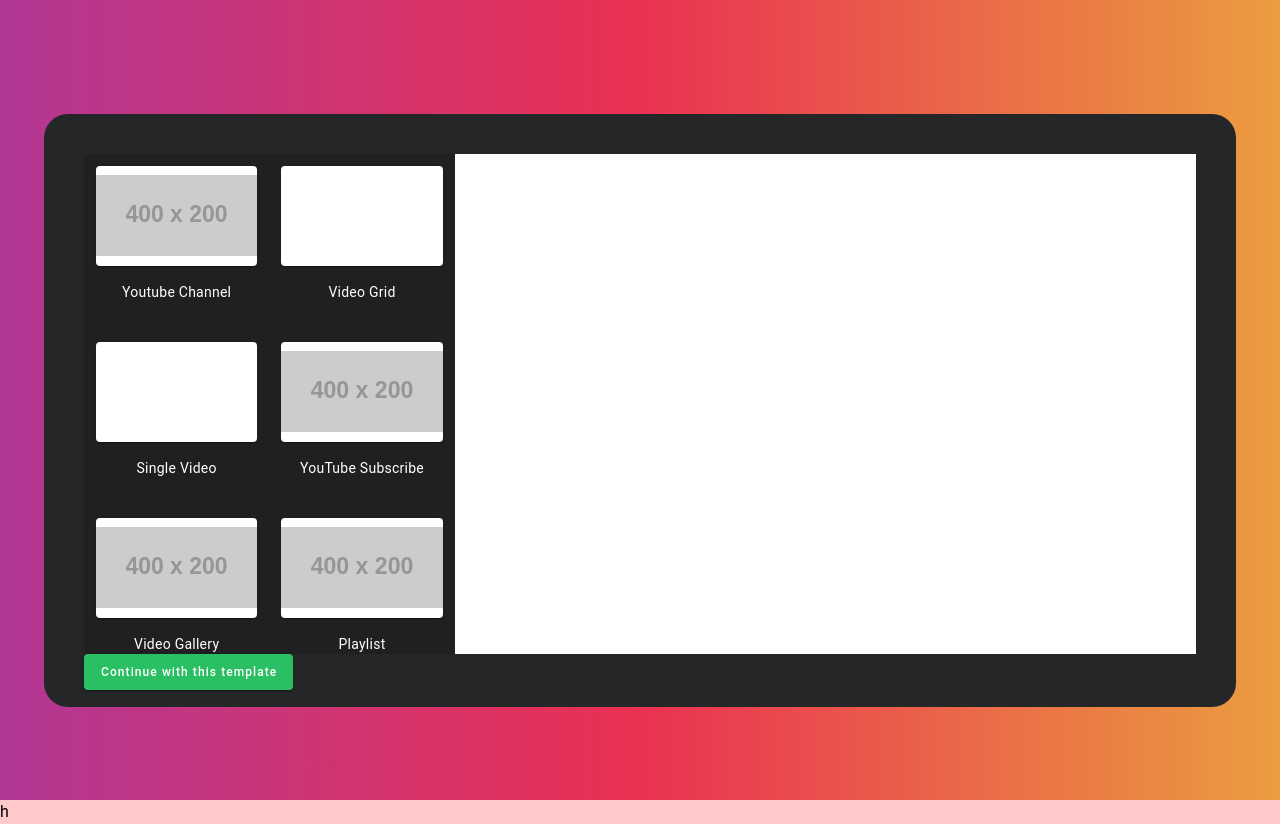
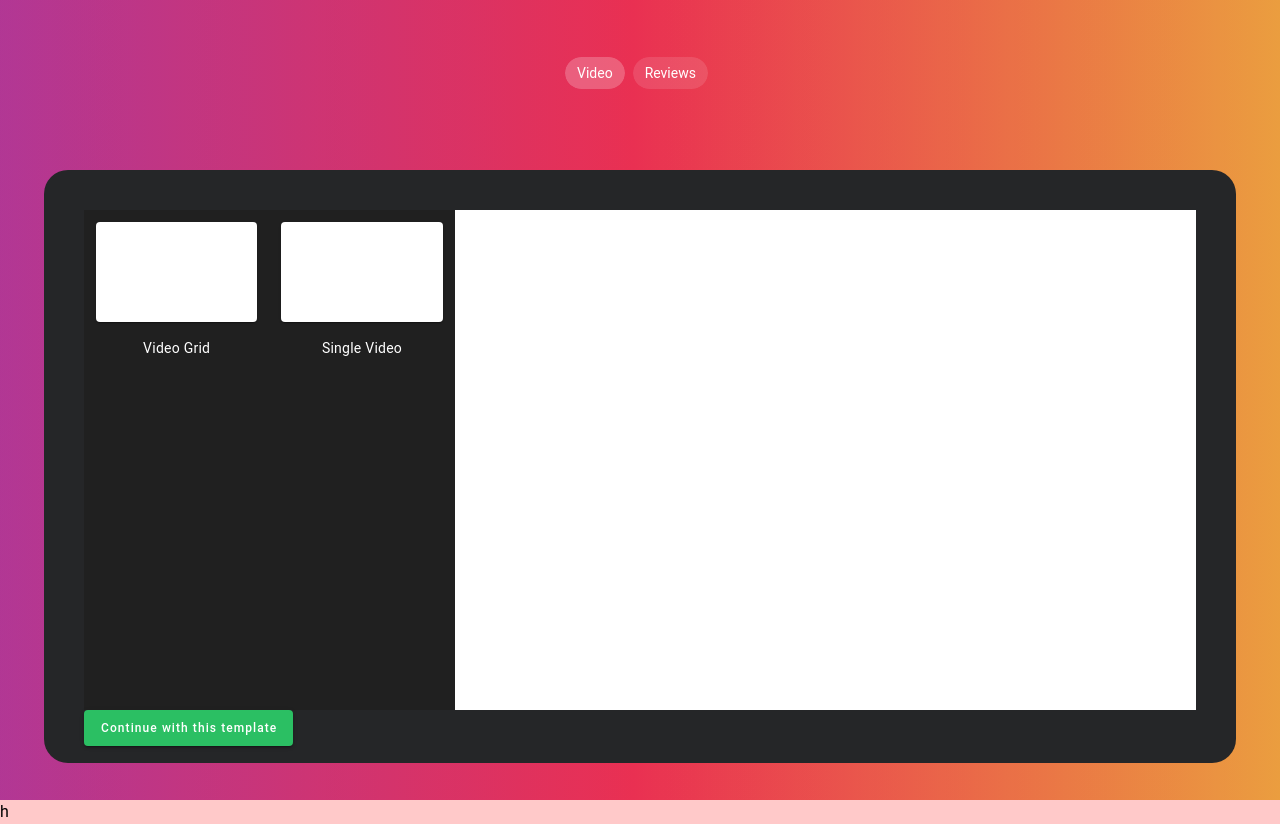
Before and after one commit to Robzm/api-widget, a Vue app: page / in a window 1280 px wide. Built offline with nearby package versions, Linux system fonts and the light colour scheme.

Commit message:
refactor

```diff
--- a/src/components/dashboard.vue
+++ b/src/components/dashboard.vue
@@ -3,17 +3,15 @@
         style="background: linear-gradient(0deg, rgba(0, 0, 0, .08) 0%, rgba(0, 0, 0, .08) 100%), linear-gradient(90deg, #a83fbe -20.16%, #fd3459 49.45%, #ffc73f 112.16%);">
         <v-container class="d-flex justify-center align-center fill-height">
 
-            <!-- <v-card-title class="text-h4 font-weight-bold mb-4">
-                Select a Template
-            </v-card-title>
 
 
-            <v-chip-group v-model="selectedCategory" mandatory>
-                <v-chip v-for="category in categories" :key="category" :value="category"
-                    @click="filterTemplates(category)">
+
+            <v-chip-group v-model="selectedCategory" mandatory >
+                <v-chip v-for="category in categories" :key="category" :value="category" class="text-white"
+                    >
                     {{ category }}
                 </v-chip>
-            </v-chip-group> -->
+            </v-chip-group>
 
             <!-- Contenedor Principal  -->
             <v-row class="mt-2 bg-[#252628] pa-10 rounded-xl " style="height: 593px; width: 1200px; overflow: hidden; ">
@@ -41,15 +39,16 @@
 
                     <v-card v-if="selectedTemplate" class="sticky-card ">
 
-                        <v-card-text class="bg-[#fff]">
+                        <v-card-text >
 
-                            <single-video v-if="selectedTemplate.title === 'Single Video'" />
+                            <reviews v-if="selectedTemplate.title === 'Slider'" :key="'slider-' + selectedTemplate.id"/>
+
+                            <single-video v-else-if="selectedTemplate.title === 'Single Video'" />
                             <grid-video v-else-if="selectedTemplate.title === 'Video Grid'" />
                             <youtube-channel v-else-if="selectedTemplate.title === 'Youtube Channel'" />
 
-                            <!-- <v-btn color="primary" @click="applyTemplate">
-                    Apply this Template
-                  </v-btn> -->
+
+
                         </v-card-text>
                     </v-card>
 
@@ -72,6 +71,7 @@ import { ref, computed } from "vue";
 import singleVideo from "./singleVideo.vue";
 import gridVideo from "./gridVideo.vue";
 import youtubeChannel from "./youtubeChannel.vue";
+import reviews from "./reviews.vue";
 
 
 
@@ -79,19 +79,19 @@ import youtubeChannel from "./youtubeChannel.vue";
 
 // Datos de las plantillas
 const templates = [
+    // {
+    //     id: 1,
+    //     title: "Youtube Channel",
+    //     detailedDescription: "This template is perfect for ....",
+    //     image: "https://via.placeholder.com/400x200",
+    //     category: "",
+    // },
     {
         id: 1,
-        title: "Youtube Channel",
-        detailedDescription: "This template is perfect for ....",
-        image: "https://via.placeholder.com/400x200",
-        category: "Social Media",
-    },
-    {
-        id: 2,
         title: "Video Grid",
         detailedDescription: "This template is perfect for ....",
         image: "https://elfsight.com/cdn-cgi/image/dpr=1,width=170,height=170/https://elfsight.com/assets/templates/youtube-gallery/video-grid.jpg?v=1",
-        category: "Social Media",
+        category: "Video",
     },
     {
         id: 3,
@@ -99,51 +99,37 @@ const templates = [
 
         detailedDescription: "This template is perfect for ....",
         image: "https://elfsight.com/cdn-cgi/image/dpr=1,width=170,height=170/https://elfsight.com/assets/templates/youtube-gallery/single-video.jpg?v=2",
-        category: "Social Media",
+        category: "Video",
     },
+    // {
+    //     id: 4,
+    //     title: "Carousel Widget",
+
+    //     detailedDescription: "This template is perfect for ....",
+    //     image: "https://via.placeholder.com/400x200",
+    //     category: "Reviews",
+    // },
+
     {
         id: 4,
-        title: "YouTube Subscribe",
+        title: "Slider",
 
         detailedDescription: "This template is perfect for ....",
-        image: "https://via.placeholder.com/400x200",
-        category: "Social Media",
+        image: "https://elfsight.com/cdn-cgi/image/dpr=1,width=170,height=170/https://services-universe-prod.sfo3.digitaloceanspaces.com/widget-thumbnails/9b625b84-867e-416a-b990-62c2ab73df92@2x.png",
+        category: "Reviews",
     },
 
-    {
-        id: 5,
-        title: "Video Gallery",
 
-        detailedDescription: "This template is perfect for ....",
-        image: "https://via.placeholder.com/400x200",
-        category: "Social Media",
-    },
-    {
-        id: 6,
-        title: "Playlist",
-
-        detailedDescription: "This template is perfect for ....",
-        image: "https://via.placeholder.com/400x200",
-        category: "Social Media",
-    },
-    {
-        id: 7,
-        title: "Video List",
-
-        detailedDescription: "This template is perfect for ....",
-        image: "https://via.placeholder.com/400x200",
-        category: "Social Media",
-    },
 ];
 
 // Estado para la categoría seleccionada
-const selectedCategory = ref("Social Media");
+const selectedCategory = ref("Video");
 
 // Estado para la plantilla seleccionada
 const selectedTemplate = ref(null);
 
 // Categorías disponibles
-const categories = ["Video", "Reviews"];
+const categories = ["Video","Reviews"];
 
 // Filtrar plantillas por categoría
 const filteredTemplates = computed(() => {
@@ -153,6 +139,7 @@ const filteredTemplates = computed(() => {
 // Método para seleccionar una plantilla
 function selectTemplate(template) {
     selectedTemplate.value = template;
+    console.log("Selected Template:", selectedTemplate.value);
 }
 
 // Método para aplicar la plantilla seleccionada
```
